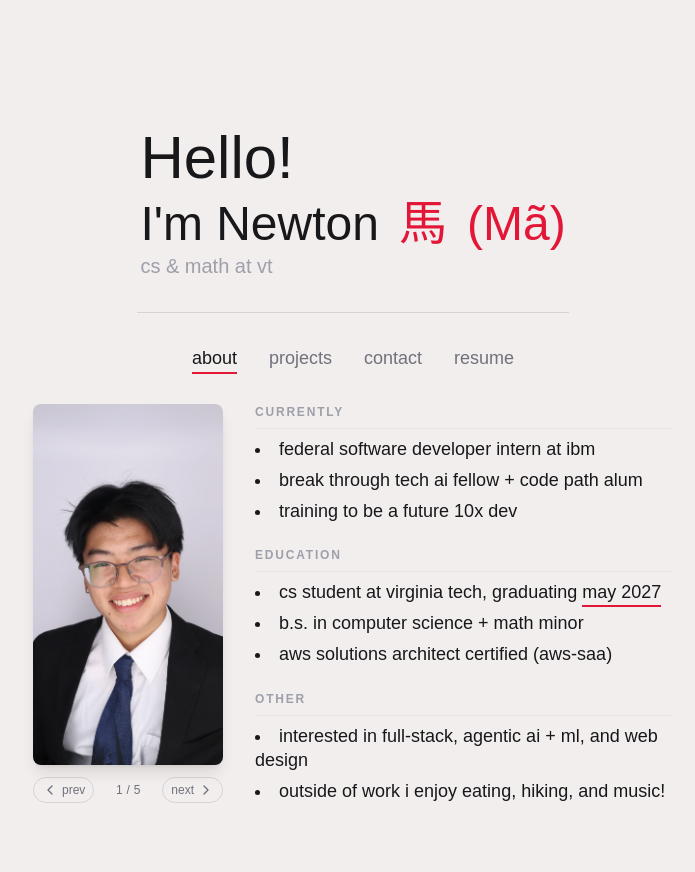
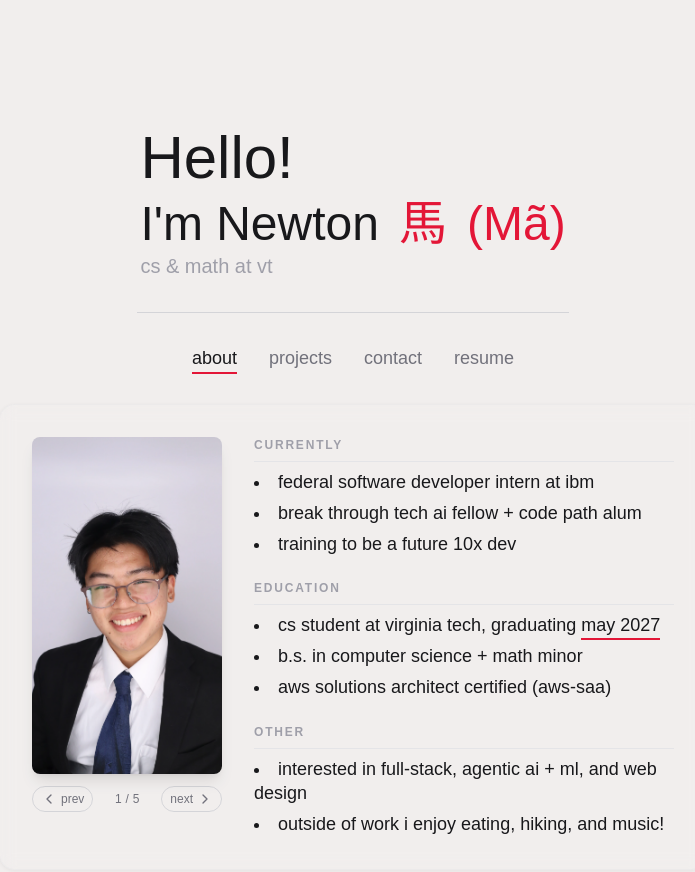
Before and after one commit to newtonma7/newtonwebsite, a Next.js app: page / in a window 1280 px wide. Both pictures are taken after a click on the element "about". Shown: the top 872 px of the page, without its empty margins (287-982 px from the left). Built offline with nearby package versions, Linux system fonts and the light colour scheme; a web font is replaced by a local one.

Commit message:
about restructure

```diff
--- a/src/components/About.tsx
+++ b/src/components/About.tsx
@@ -34,7 +34,8 @@ export default function About(){
     const prevIndex = (currentIndex - 1 + images.length) % images.length;
 
     return (
-        <div className="flex flex-row gap-8 w-full max-w-[640px] mx-auto items-stretch justify-center">
+        <div className="w-full flex justify-center">
+          <div className="flex flex-row gap-8 items-stretch rounded-2xl border border-zinc-200/40 bg-white/5 backdrop-blur-sm shadow-[0_1px_4px_rgba(0,0,0,0.05)] px-8 py-8">
             <div className="w-[190px] shrink-0 flex flex-col items-center pb-[25px]">
                 <div className="relative w-full flex-1 min-h-0 overflow-hidden rounded-lg shadow-lg">
                     {/* Preload next/prev images in background so they're ready when user clicks */}
@@ -102,7 +103,7 @@ export default function About(){
                 )}
             </div>
 
-            <div className="flex-1 text-zinc-900 flex flex-col gap-6 mb-6 lowercase">
+            <div className="w-[420px] text-zinc-900 flex flex-col gap-6 lowercase">
                 <section className="flex flex-col gap-2">
                     <h3 className="text-xs font-semibold uppercase tracking-[0.15em] text-zinc-400">
                         currently
@@ -138,6 +139,7 @@ export default function About(){
                     </ul>
                 </section>
             </div>
+          </div>
         </div>
     )
 }
```
